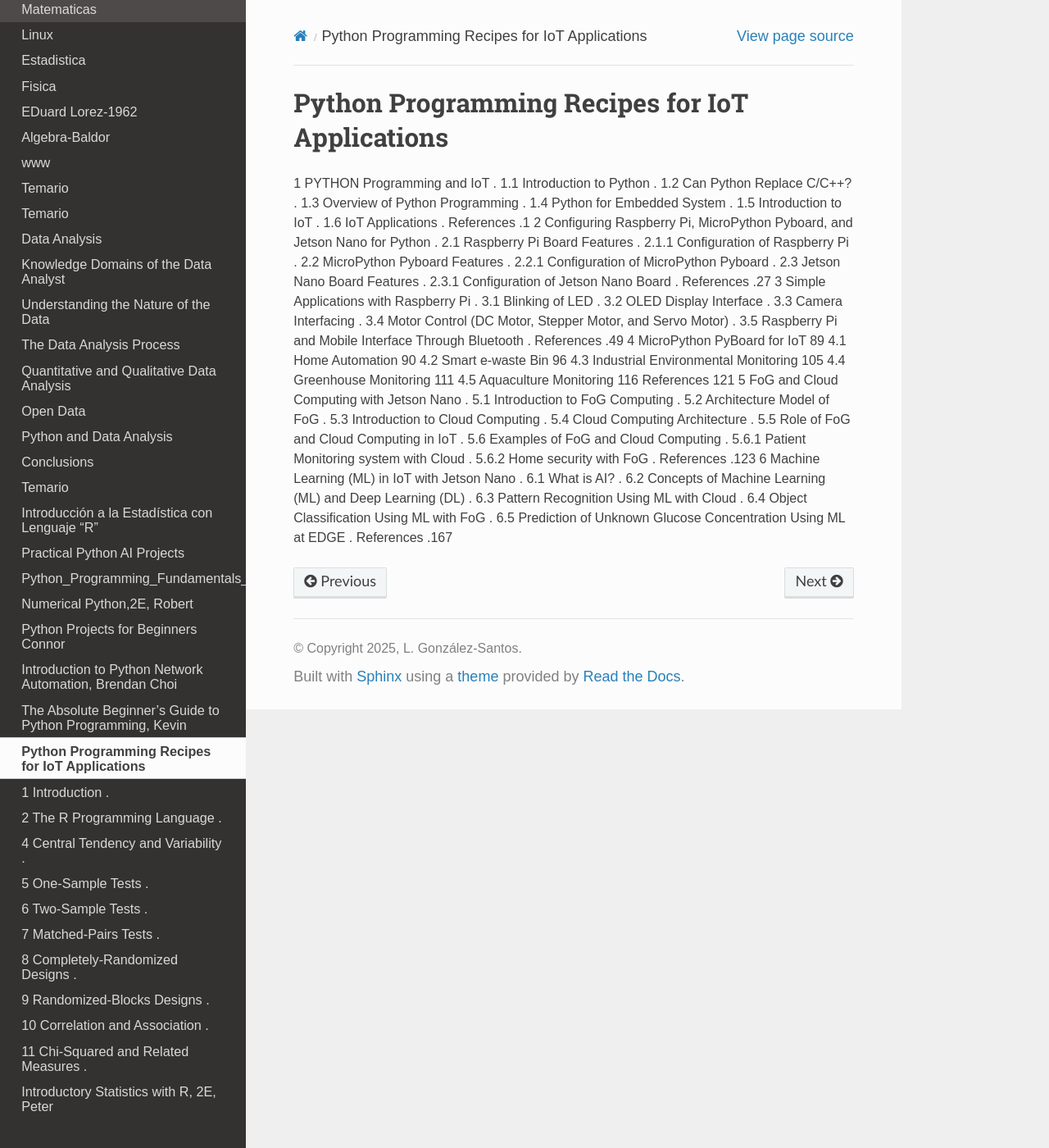
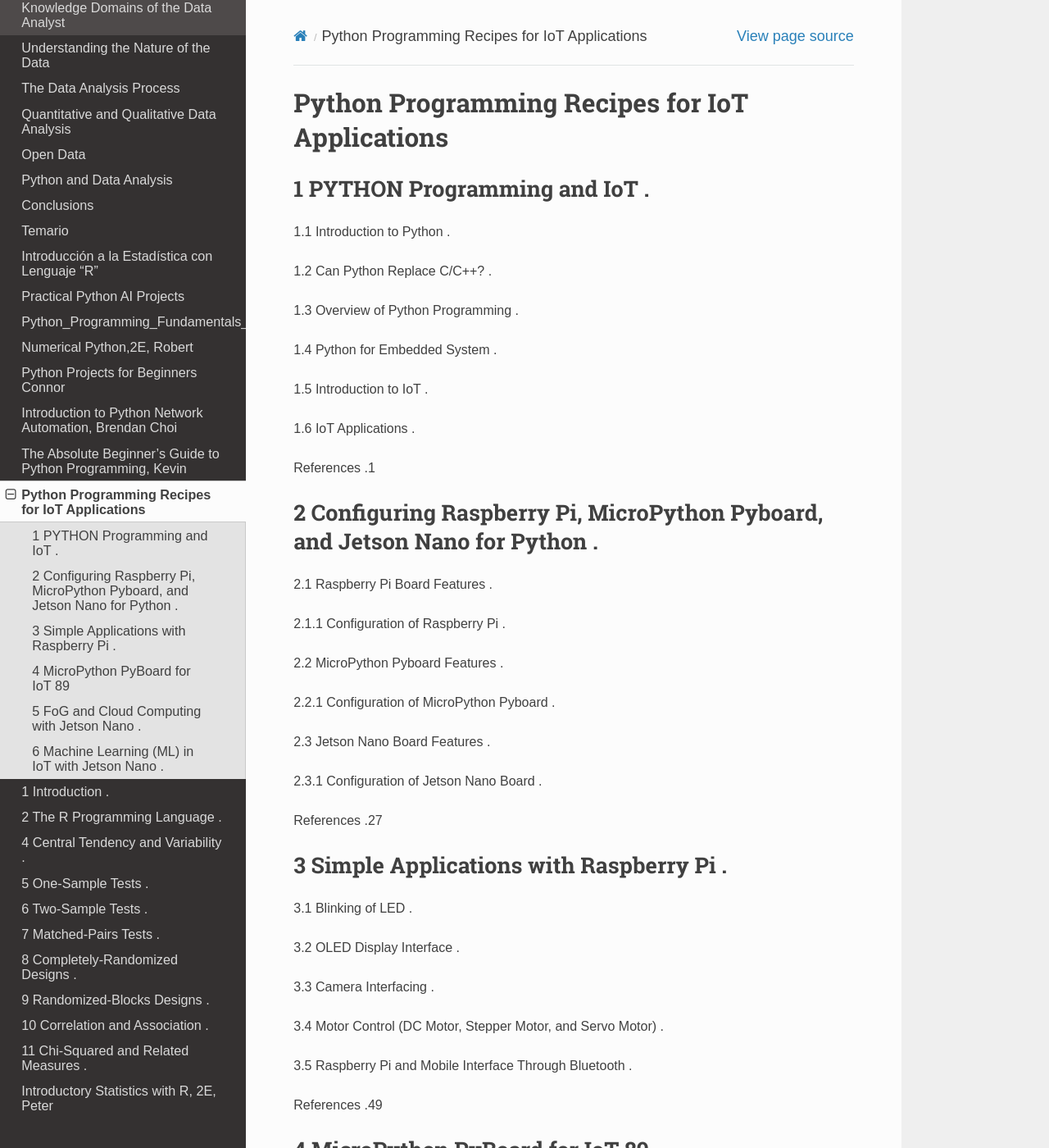
Before and after one commit to matecom57/santosg57-cursos, a Sphinx documentation site: the page built from docs/source/Python_Programming_Recipes_for_IoT_Applications_Jivan.rst, in a window 1280 px wide and 1400 px high. Shown: the whole window at 82% size. Built offline with Sphinx 7.4.7 and the Read the Docs theme 3.1.0, drawn with Linux system fonts in a browser that asks for light colours; some of the changed text lies outside the part shown.

```diff
--- a/docs/source/Python_Programming_Recipes_for_IoT_Applications_Jivan.rst
+++ b/docs/source/Python_Programming_Recipes_for_IoT_Applications_Jivan.rst
@@ -2,51 +2,103 @@ Python Programming Recipes for IoT Applications
 ===============================================
 
 1 PYTHON Programming and IoT .
+------------------------------
+
 1.1 Introduction to Python .
+
 1.2 Can Python Replace C/C++? .
+
 1.3 Overview of Python Programming .
+
 1.4 Python for Embedded System .
+
 1.5 Introduction to IoT .
+
 1.6 IoT Applications .
+
 References .1
-2 Configuring Raspberry Pi, MicroPython Pyboard, and Jetson
-Nano for Python .
+
+2 Configuring Raspberry Pi, MicroPython Pyboard, and Jetson Nano for Python .
+----------------------------------------------------------------
+
 2.1 Raspberry Pi Board Features .
+
 2.1.1 Configuration of Raspberry Pi .
+
 2.2 MicroPython Pyboard Features .
+
 2.2.1 Configuration of MicroPython Pyboard .
+
 2.3 Jetson Nano Board Features .
+
 2.3.1 Configuration of Jetson Nano Board .
+
 References .27
+
 3 Simple Applications with Raspberry Pi .
+--------------------------------------
+
 3.1 Blinking of LED .
+
 3.2 OLED Display Interface .
+
 3.3 Camera Interfacing .
+
 3.4 Motor Control (DC Motor, Stepper Motor, and Servo Motor) .
+
 3.5 Raspberry Pi and Mobile Interface Through Bluetooth .
+
 References .49
+
 4 MicroPython PyBoard for IoT 89
+--------------------------------
+
 4.1 Home Automation 90
+
 4.2 Smart e-waste Bin 96
+
 4.3 Industrial Environmental Monitoring 105
+
 4.4 Greenhouse Monitoring 111
+
 4.5 Aquaculture Monitoring 116
+
 References 121
+
 5 FoG and Cloud Computing with Jetson Nano .
+---------------------------------------------
+
 5.1 Introduction to FoG Computing .
+
 5.2 Architecture Model of FoG .
+
 5.3 Introduction to Cloud Computing .
+
 5.4 Cloud Computing Architecture .
+
 5.5 Role of FoG and Cloud Computing in IoT .
+
 5.6 Examples of FoG and Cloud Computing .
+
 5.6.1 Patient Monitoring system with Cloud .
+
 5.6.2 Home security with FoG .
+
 References .123
+
 6 Machine Learning (ML) in IoT with Jetson Nano .
+--------------------------------------------------
+
 6.1 What is AI? .
+
 6.2 Concepts of Machine Learning (ML) and Deep Learning (DL) .
+
 6.3 Pattern Recognition Using ML with Cloud .
+
 6.4 Object Classification Using ML with FoG .
+
 6.5 Prediction of Unknown Glucose Concentration Using ML
+
 at EDGE .
+
 References .167
```
